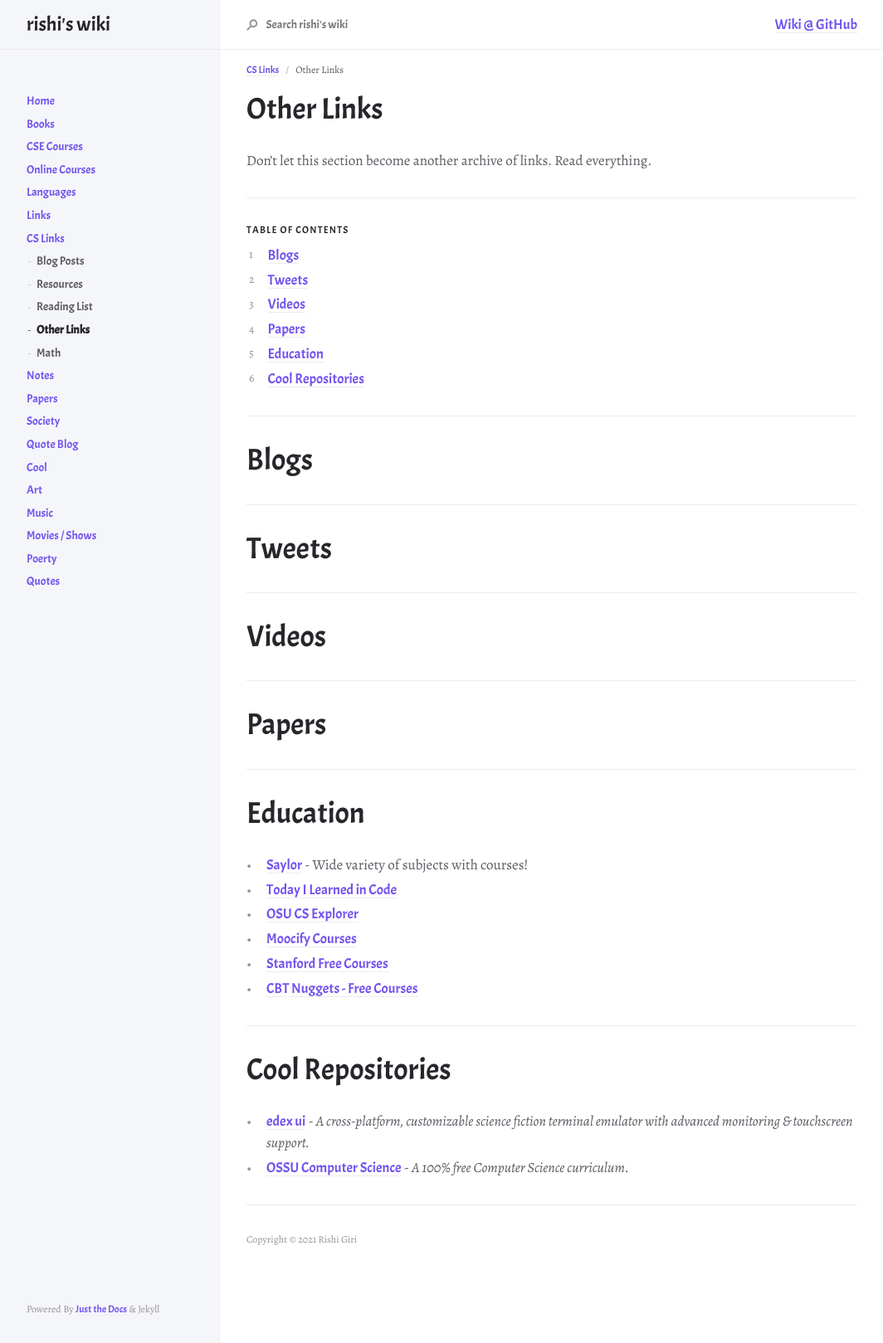
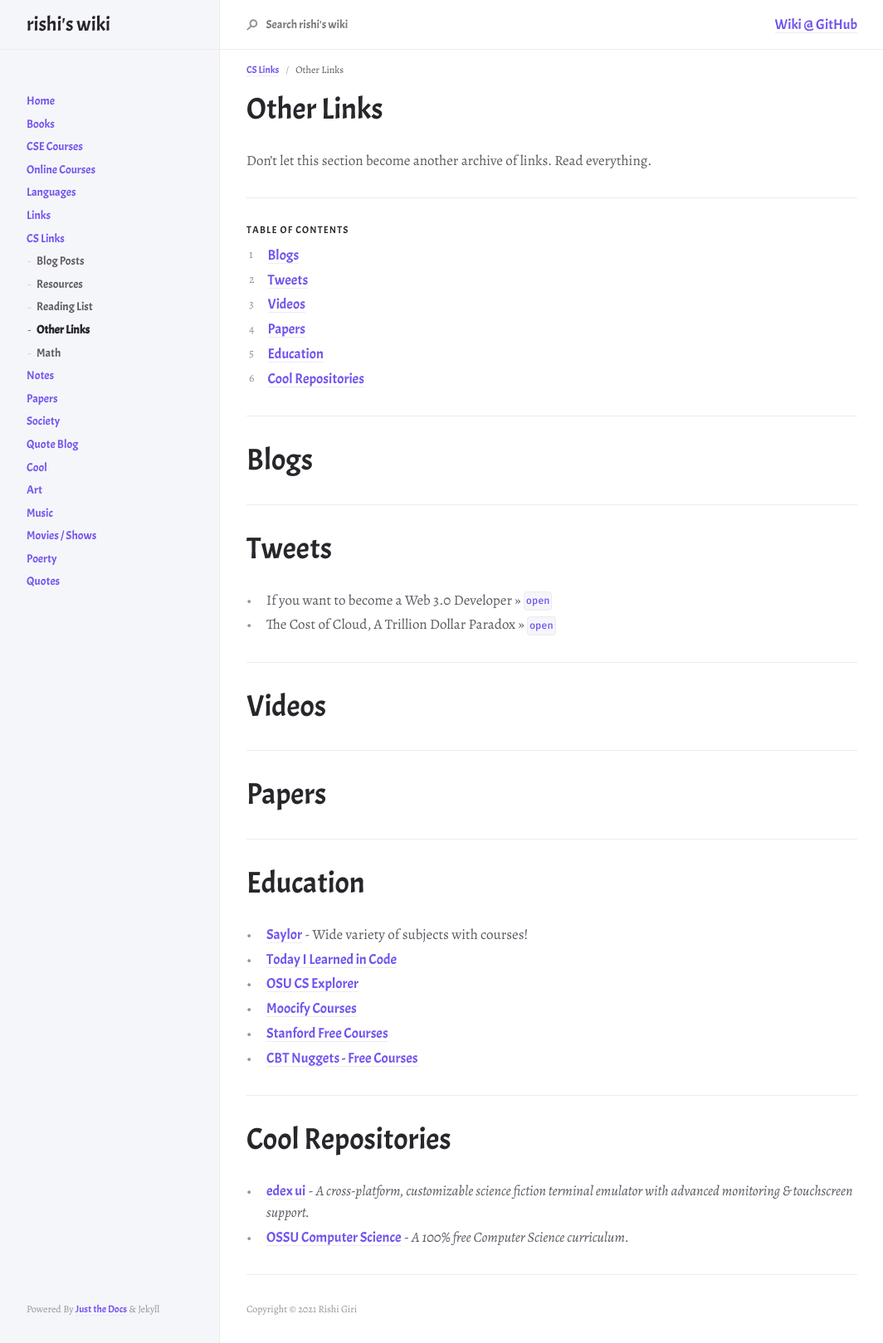
Before and after one commit to r8w/r8w, a Jekyll site: the page built from docs/cslinks/others.md, in a window 1280 px wide. Shown: the whole page at 83% size, without its empty margins (107-1171 px from the left). Built offline with Jekyll 4.4.1, drawn with Linux system fonts in a browser that asks for light colours; nearby versions of some CDN libraries.

Commit message:
update cslinks

```diff
--- a/docs/cslinks/others.md
+++ b/docs/cslinks/others.md
@@ -26,6 +26,9 @@ Don't let this section become another archive of links. Read everything.
 
 # Tweets
 
+- If you want to become a Web 3.0 Developer >> [`open`](https://twitter.com/oliverjumpertz/status/1396394220299169793?s=08)
+- The Cost of Cloud, A Trillion Dollar Paradox >> [`open`](https://twitter.com/martin_casado/status/1397989124682903554?s=20)
+
 ---
 
 # Videos
```
Also changed, not shown: docs/cslinks/resources.md (+1 -0 lines).
